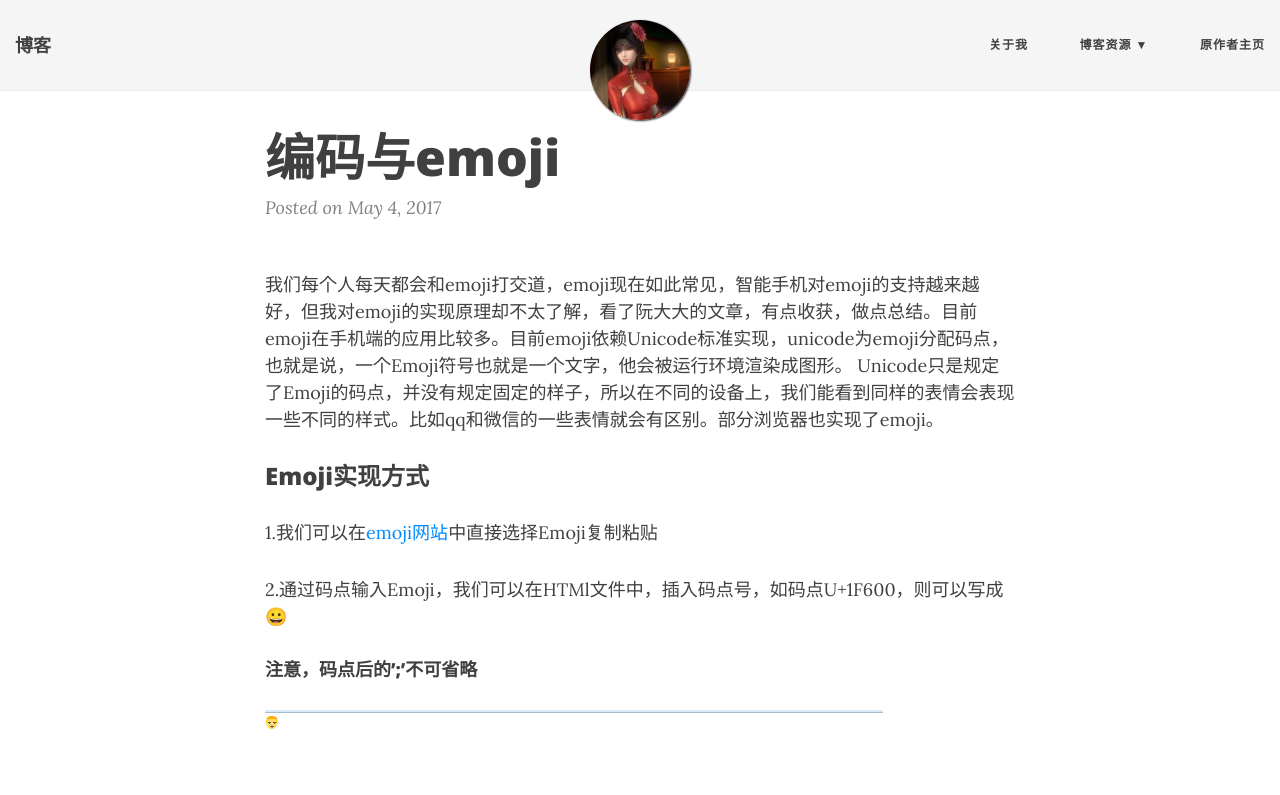
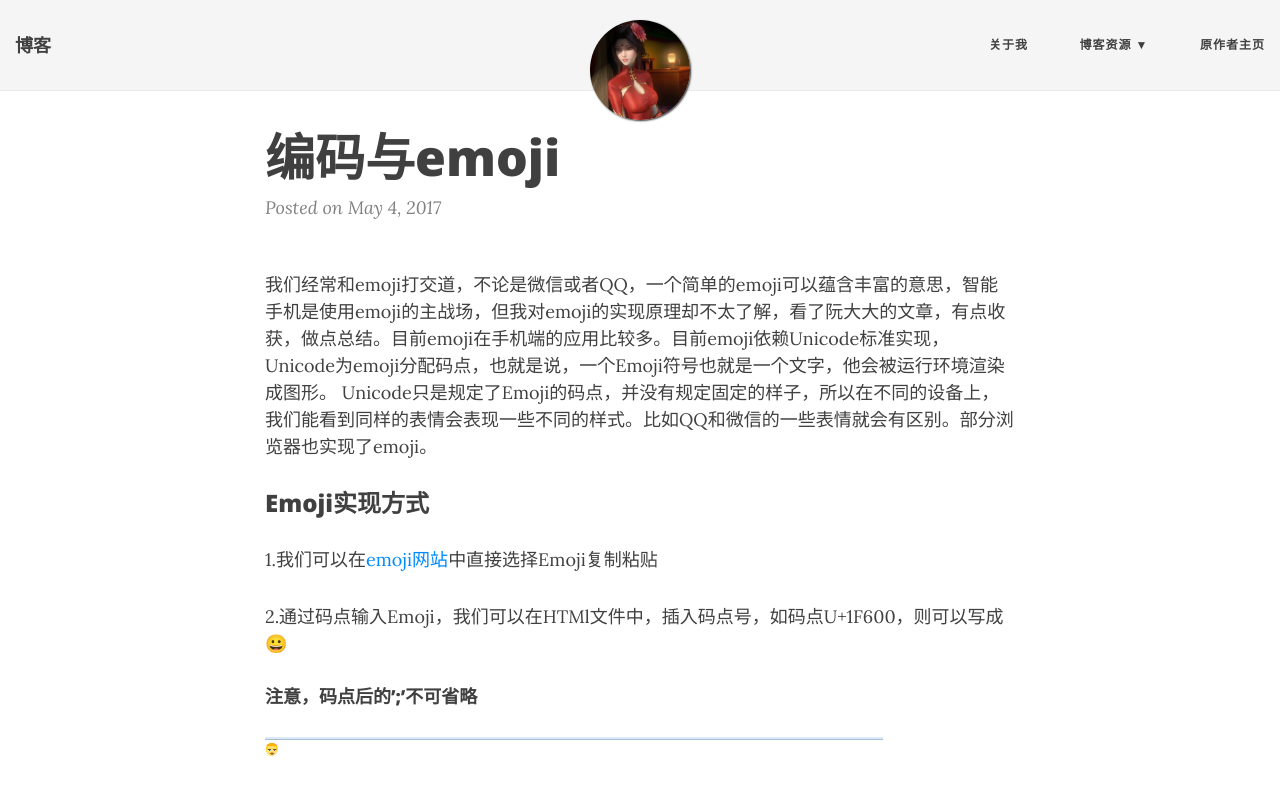
Before and after one commit to dandanbu3/dandanbu3.github.io, a Jekyll site: the page built from _posts/2017-05-04-字符编码与emoji.md, in a window 1280 px wide and 900 px high. Shown: the top 795 px of the window. Built offline with Jekyll 4.4.1, drawn with Linux system fonts in a browser that asks for light colours; nearby versions of some CDN libraries.

Commit message:
新内容

```diff
--- a/_posts/2017-05-04-字符编码与emoji.md
+++ b/_posts/2017-05-04-字符编码与emoji.md
@@ -3,8 +3,8 @@ layout: post
 title: 编码与emoji
 ---
 
-我们每个人每天都会和emoji打交道，emoji现在如此常见，智能手机对emoji的支持越来越好，但我对emoji的实现原理却不太了解，看了阮大大的文章，有点收获，做点总结。目前emoji在手机端的应用比较多。目前emoji依赖Unicode标准实现，unicode为emoji分配码点，也就是说，一个Emoji符号也就是一个文字，他会被运行环境渲染成图形。
-Unicode只是规定了Emoji的码点，并没有规定固定的样子，所以在不同的设备上，我们能看到同样的表情会表现一些不同的样式。比如qq和微信的一些表情就会有区别。部分浏览器也实现了emoji。
+我们经常和emoji打交道，不论是微信或者QQ，一个简单的emoji可以蕴含丰富的意思，智能手机是使用emoji的主战场，但我对emoji的实现原理却不太了解，看了阮大大的文章，有点收获，做点总结。目前emoji在手机端的应用比较多。目前emoji依赖Unicode标准实现，Unicode为emoji分配码点，也就是说，一个Emoji符号也就是一个文字，他会被运行环境渲染成图形。
+Unicode只是规定了Emoji的码点，并没有规定固定的样子，所以在不同的设备上，我们能看到同样的表情会表现一些不同的样式。比如QQ和微信的一些表情就会有区别。部分浏览器也实现了emoji。
 ### Emoji实现方式
 1.我们可以在[emoji网站](http://getEmoji.com)中直接选择Emoji复制粘贴
 
```
Also changed, not shown: _posts/2017-05-09-unicode编码理解.md (added, +4 -0 lines).
